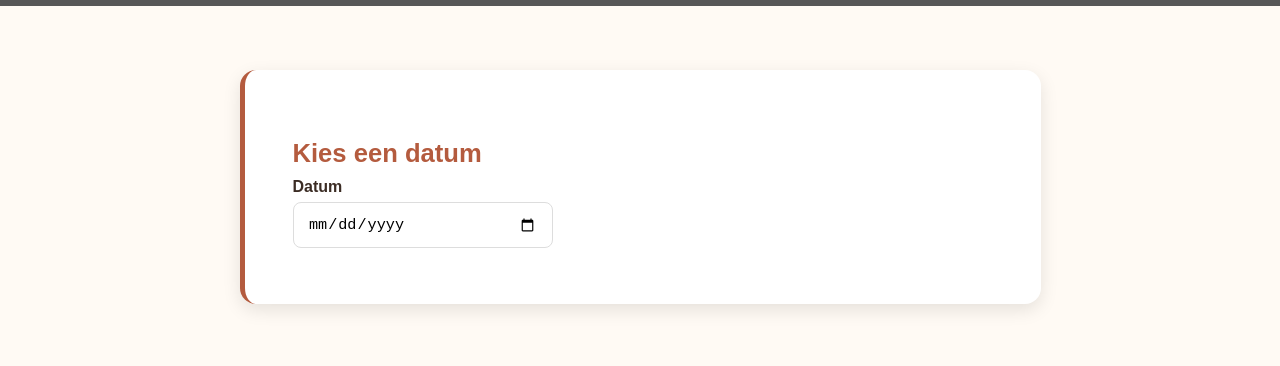
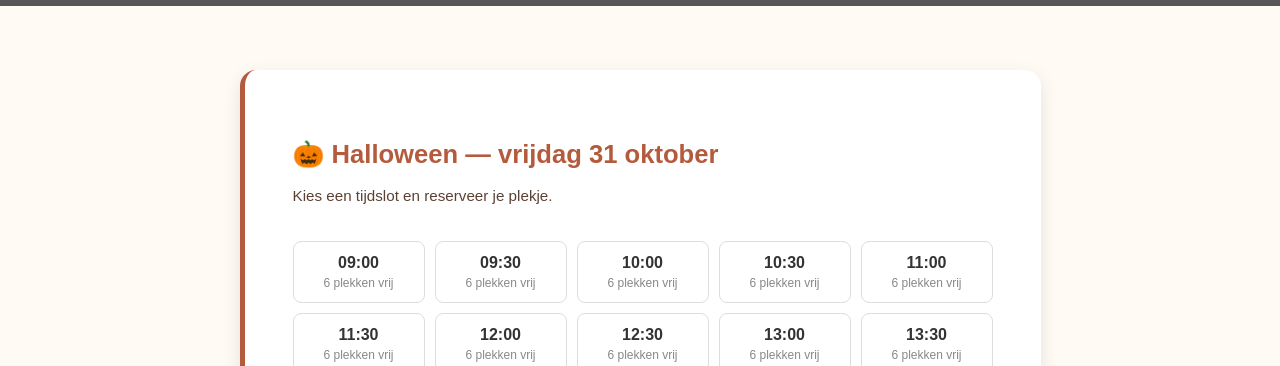
Before and after one commit to rickslotboom/speciaalzaakvoorburg, a React (Create React App) app: page /halloween-reserveren in a window 1280 px wide. Shown: the part 434-800 px from the top of the page. Built offline with nearby package versions, Linux system fonts and the light colour scheme; no server answers; the database is empty; grey boxes are pictures that could not be loaded.

Commit message:
reserveerpagina erbij

```diff
--- a/src/pages/HalloweenReserveren.js
+++ b/src/pages/HalloweenReserveren.js
@@ -10,7 +10,8 @@ import {
 import { signInAnonymously } from "firebase/auth";
 import { db, auth } from "../firebase";
 
-const MAX_PER_SLOT = 5;
+const MAX_PER_SLOT = 6;
+const DATUM = "2026-10-31";
 
 const TIJDSLOTEN = [];
 for (let h = 9; h < 16; h++) {
@@ -18,18 +19,11 @@ for (let h = 9; h < 16; h++) {
   TIJDSLOTEN.push(`${String(h).padStart(2, "0")}:30`);
 }
 
-function isClosedDay(dateString) {
-  const day = new Date(dateString).getDay();
-  return day === 0 || day === 1;
-}
-
-function slotDocId(datum, tijd) {
-  return `${datum}_${tijd.replace(":", "-")}`;
+function slotDocId(tijd) {
+  return `${DATUM}_${tijd.replace(":", "-")}`;
 }
 
 export default function HalloweenReserveren() {
-  const [datum, setDatum] = useState("");
-  const [dateError, setDateError] = useState("");
   const [bezetting, setBezetting] = useState({});
   const [gekozenSlot, setGekozenSlot] = useState(null);
   const [formData, setFormData] = useState({
@@ -42,16 +36,9 @@ export default function HalloweenReserveren() {
 
   useEffect(() => {
     signInAnonymously(auth).catch(() => {});
-  }, []);
-
-  useEffect(() => {
-    if (!datum || isClosedDay(datum)) {
-      setBezetting({});
-      return;
-    }
 
     const unsubscribes = TIJDSLOTEN.map((tijd) => {
-      const ref = doc(db, "reserveringen-slots", slotDocId(datum, tijd));
+      const ref = doc(db, "reserveringen-slots", slotDocId(tijd));
       return onSnapshot(ref, (snap) => {
         const count = snap.exists() ? snap.data().count : 0;
         setBezetting((prev) => ({ ...prev, [tijd]: count }));
@@ -59,18 +46,7 @@ export default function HalloweenReserveren() {
     });
 
     return () => unsubscribes.forEach((u) => u());
-  }, [datum]);
-
-  const handleDatumChange = (e) => {
-    const val = e.target.value;
-    setDatum(val);
-    setGekozenSlot(null);
-    if (isClosedDay(val)) {
-      setDateError("Wij zijn gesloten op zondag en maandag.");
-    } else {
-      setDateError("");
-    }
-  };
+  }, []);
 
   const handleSlotKlik = (tijd) => {
     const bezet = bezetting[tijd] || 0;
@@ -84,12 +60,12 @@ export default function HalloweenReserveren() {
 
   const handleSubmit = async (e) => {
     e.preventDefault();
-    if (!gekozenSlot || !datum) return;
+    if (!gekozenSlot) return;
 
     setBezig(true);
 
     try {
-      const ref = doc(db, "reserveringen-slots", slotDocId(datum, gekozenSlot));
+      const ref = doc(db, "reserveringen-slots", slotDocId(gekozenSlot));
       const snap = await getDoc(ref);
       const huidigCount = snap.exists() ? snap.data().count : 0;
 
@@ -108,7 +84,7 @@ export default function HalloweenReserveren() {
         {
           naam: formData.naam,
           email: formData.email,
-          datum,
+          datum: "31 oktober 2026",
           tijd: gekozenSlot,
           personen: formData.personen,
           opmerking: formData.opmerking,
@@ -147,25 +123,9 @@ export default function HalloweenReserveren() {
 
       <section className="reserveren-section">
         <div className="reserveren-card">
-          <h2>Kies een datum</h2>
-          <div className="form-group" style={{ maxWidth: 260 }}>
-            <label>Datum</label>
-            <input
-              type="date"
-              value={datum}
-              onChange={handleDatumChange}
-              min={new Date().toISOString().split("T")[0]}
-            />
-            {dateError && (
-              <p style={{ color: "#d9534f", marginTop: "0.25rem", fontSize: "0.9rem" }}>
-                {dateError}
-              </p>
-            )}
-          </div>
+          <h2>🎃 Halloween — vrijdag 31 oktober</h2>
+          <p className="reserveren-intro">Kies een tijdslot en reserveer je plekje.</p>
 
-          {datum && !dateError && (
-            <>
-              <h3 style={{ marginTop: "1.5rem" }}>Kies een tijdslot</h3>
           <div
             style={{
               display: "grid",
@@ -203,8 +163,6 @@ export default function HalloweenReserveren() {
               );
             })}
           </div>
-            </>
-          )}
         </div>
       </section>
 
@@ -237,7 +195,7 @@ export default function HalloweenReserveren() {
           >
             <h2 style={{ marginTop: 0 }}>Reservering bevestigen</h2>
             <p style={{ color: "#666", marginBottom: 20 }}>
-              📅 {new Date(datum).toLocaleDateString("nl-NL", { weekday: "long", day: "numeric", month: "long" })} om {gekozenSlot}
+              🎃 Vrijdag 31 oktober om {gekozenSlot}
             </p>
 
             <form className="reserveren-form" onSubmit={handleSubmit}>
```
Lines whose indentation alone changed are shown as unchanged.
